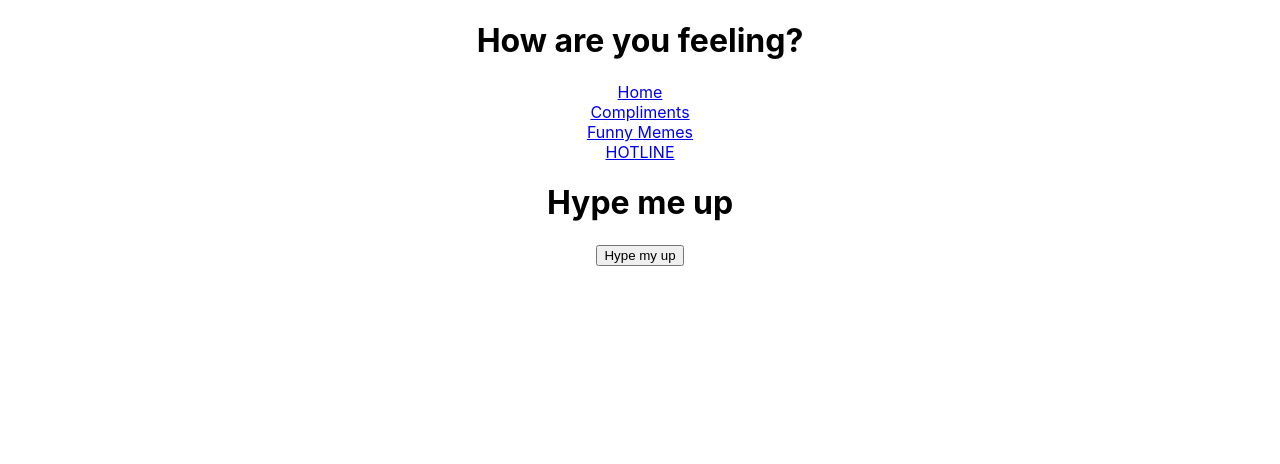
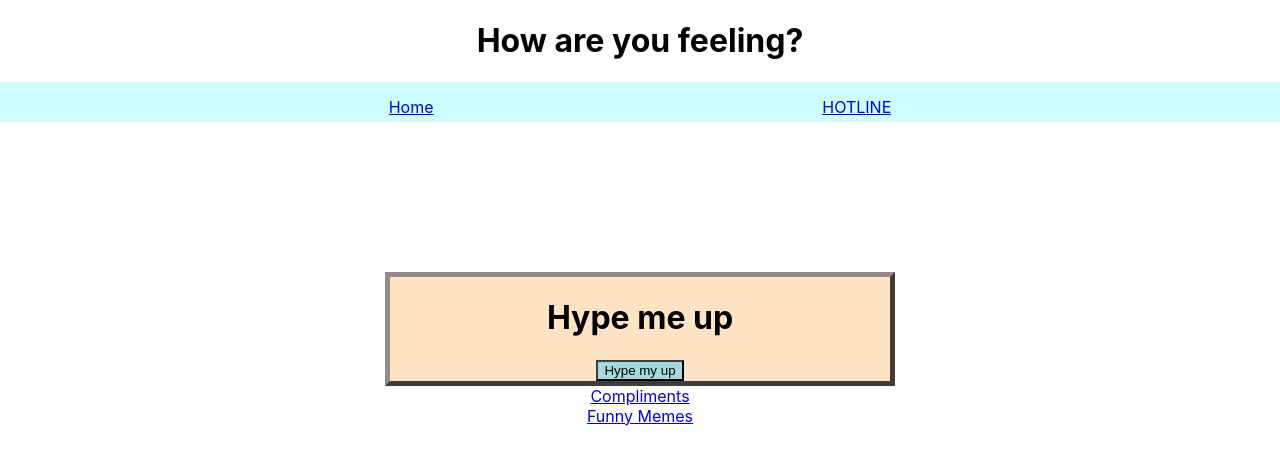
Before and after one commit to bavila19/project-two, a React (Create React App) app: page /compliments in a window 1280 px wide. Shown: the top 464 px of the page. Built offline with nearby package versions, Linux system fonts and the light colour scheme; no server answers.

Commit message:
added About component

```diff
--- a/src/App.css
+++ b/src/App.css
@@ -2,10 +2,7 @@
   text-align: center;
 }
 
-.App-logo {
-  height: 40vmin;
-  pointer-events: none;
-}
+
 
 @media (prefers-reduced-motion: no-preference) {
   .App-logo {
@@ -36,3 +33,33 @@
     transform: rotate(360deg);
   }
 }
+/* nav */
+nav{
+  background-color: rgb(204, 255, 254);
+  display: flex;
+  flex-direction: row;
+  justify-content: space-evenly;
+  padding-top: 15px;
+  padding-bottom: 5px;
+}
+
+/* compliments  */
+.complimentCard, memeCard {
+  display: flex;
+  justify-content: center;
+
+
+}
+.hypeDetails{
+  flex-direction: column;
+  align-items: center;
+  width: 500px;
+  background-color: bisque;
+  margin-top: 150px;
+  border: 5px outset rgb(149, 139, 139);
+}
+
+.happyBtn{
+  background-color: rgb(161, 219, 219);
+  border-color: rgb(62, 62, 75);
+}
--- a/src/App.js
+++ b/src/App.js
@@ -15,12 +15,6 @@ function App() {
       <Link to="/">
           <div>Home</div>
         </Link>
-        <Link to="/compliments">
-          <div>Compliments</div>
-        </Link>
-        <Link to="/Meme">
-          <div>Funny Memes</div>
-        </Link>
         <Link to="/Hotline">
           <div>HOTLINE</div>
         </Link>
@@ -33,6 +27,12 @@ function App() {
           <Route path="/Hotline" element={<Hotline/>} />
         </Routes>
 
+        <Link to="/compliments">
+          <div>Compliments</div>
+        </Link>
+        <Link to="/Meme">
+          <div>Funny Memes</div>
+        </Link>
       </main>
     </div>
   );
--- a/src/components/Compliments.js
+++ b/src/components/Compliments.js
@@ -19,15 +19,18 @@ function Compliments (props){
     },[])
 
     return(
-        <div>
-            {compliments ? <>
-                <h2>
-                    {compliments.compliment}
-                </h2>
-         </> : null}
-            <h1>Hype me up</h1>
-            <button onClick={fetchID}>Hype my up</button>
+        <div className="complimentCard">
+            <div className="hypeDetails">
 
+                <h1>Hype me up</h1>
+                    {compliments ? <>
+                        <h2>
+                            {compliments.compliment}
+                        </h2>
+                    </> : null}
+                <button onClick={fetchID} className="happyBtn">Hype my up</button>
+
+            </div>
         </div >
     )
 }
```
Also changed, not shown: src/components/About.js (added, +7 -0 lines).
